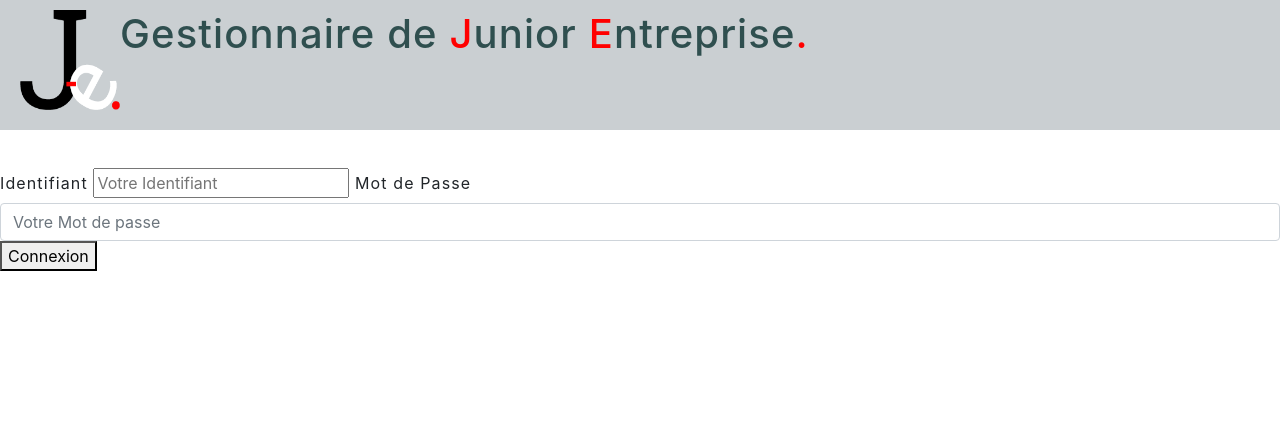
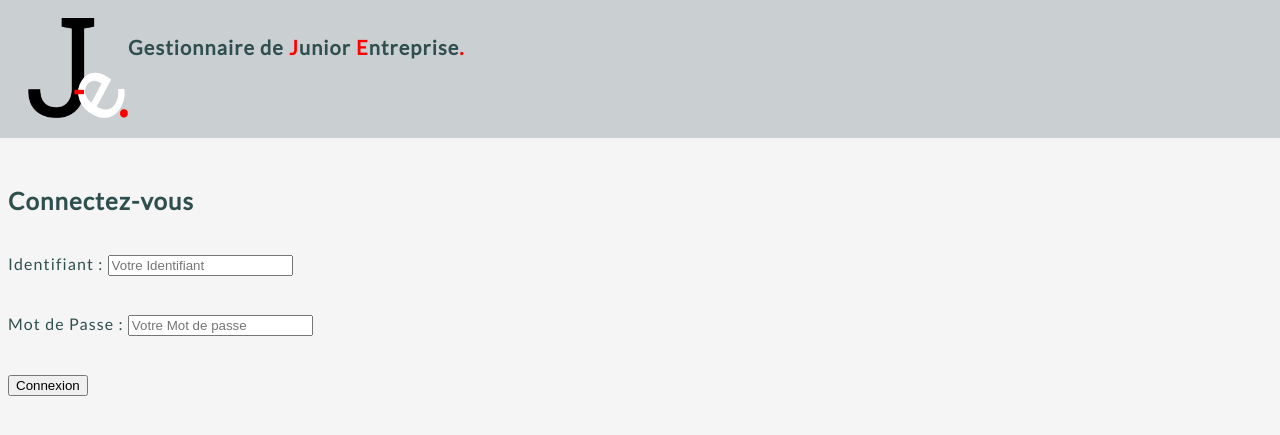
Before and after one commit to TortankQ/JuniorEntreprise, a PHP site: page /Controller/FrontController.php in a window 1280 px wide. Shown: the top 435 px of the page. Run offline with PHP 8.4, Linux system fonts and the light colour scheme; some libraries are stand-ins or nearby versions.

Commit message:
updates view

```diff
--- a/View/ajouterutilisateur.php
+++ b/View/ajouterutilisateur.php
@@ -1,3 +1,4 @@
+<h2>Ajouter un utilisateur</h2>
 <div>
     <form id="ajouterUtilisateur" method="POST" action="../Controller/AjouterutilisateurController.php">
         <label for="identifiant">Identifiant</label>
@@ -5,14 +6,17 @@
         <label for="password">Mot de Passe</label>
         <input type="password" class="form-control" name="password" placeholder="Mot de passe">
         <input type="checkbox" class="form-control" name="administrateur" value="true">Administrateur
+        <br/><br/>
         <button type="submit" name="btnAjouter">Ajouter utilisateur</button>
     </form>
 </div>
+<br/><br/>
 <div>
    <form id="retour" method="POST" action="../Controller/MenugestionutilisateurController.php">
         <button type="submit" name="btnRetour">Retour</button>
     </form>
 </div>
+<br/>
 <div>
     <form id="deconnexion" method="POST" action="../Controller/FrontController.php">
         <button type="submit" name="btnDeconnexion">Déconnexion</button>
--- a/View/connexion.php
+++ b/View/connexion.php
@@ -1,10 +1,13 @@
-
+<h2>Connectez-vous</h2>
+<br/>
 <div>
     <form id="connexion" method="POST" action="../Controller/FrontController.php">
-        <label for="exempleUsername">Identifiant</label>
+        <label for="exempleUsername">Identifiant : </label>
         <input type="user" name="username" placeholder="Votre Identifiant">
-        <label for="exemplePassword">Mot de Passe</label>
+        <br/><br/><br/
+        <label for="exemplePassword">Mot de Passe : </label>
         <input type="password" class="form-control" name="password" placeholder="Votre Mot de passe">
+        <br/><br/><br/>
         <button type="submit" name="btnConnexion">Connexion</button>
     </form>
 </div>
--- a/View/css/convention.css
+++ b/View/css/convention.css
@@ -9,6 +9,7 @@ body {
     color: #2F4F4F;
     min-width: 100%;
 
+
 }
 
 body a {
@@ -18,12 +19,10 @@ body a {
     flex-direction: row;
     justify-content: flex-start;
 
+
 }
 
 h2 {
-    color : red;
-    padding: 20px;
-    padding-bottom: 0px;
 }
 
 h3 {
--- a/View/formulaire_convention.php
+++ b/View/formulaire_convention.php
@@ -1,3 +1,4 @@
+<h2>Créer ma convention</h2>
 
    <div id="layout_under_header">&nbsp;
     <form id="convention" method="POST"  action="../Controller/CreationconventionController.php" >
@@ -64,12 +65,13 @@
         </div>
 
     </form>
-
+    <br/>
     <div>
         <form id="retour" method="POST" action="../Controller/MenugestionconventionController.php">
             <button type="submit" name="btnRetour">Retour</button>
         </form>
     </div>
+    <br/>
     <div>
         <form id="deconnexion" method="POST" action="../Controller/FrontController.php">
             <button type="submit" name="btnDeconnexion">Déconnexion</button>
--- a/View/layout.php
+++ b/View/layout.php
@@ -9,14 +9,14 @@
         <link rel="stylesheet" href="css/footer.css">
         <link href="https://fonts.googleapis.com/css?family=Roboto" rel="stylesheet">
         <link href="https://fonts.googleapis.com/css?family=Lato" rel="stylesheet">
-         <link href="bootstrap/css/bootstrap.min.css" rel="stylesheet">
 
         <title>Junior Entreprise - <?=$page?></title>
     </head>
+    <header>
+        <?php include('nav.php'); ?>
+    </header>
     <body>
         <?=$erreur?>
-
-        <?php include('nav.php'); ?>
         <br/><br/>
         <?php include($page.'.php'); ?>
     </body>
--- a/View/menugestionconvention.php
+++ b/View/menugestionconvention.php
@@ -1,14 +1,17 @@
-
+<h2>Menu Gestion Convention</h2>
+<br/>
 <div>
     <form id="creationConvention" method="POST" action="../Controller/CreationconventionController.php">
         <button type="submit" name="btnCreationConvention">Création convention</button>
     </form>
 </div>
+<br/><br/>
 <div>
     <form id="modifierEditerConvention" method="POST" action="../Controller/ConsultermodifierediterconventionController.php">
         <button type="submit" name="btnModifierEditerConvention">Consulter convention</button>
     </form>
 </div>
+<br/><br/>
 <!--
 <div>
     <form id="consulterConvention" method="POST" action="../Controller/MenugestionconventionController.php">
@@ -21,6 +24,7 @@
         <button type="submit" name="btnRetour">Retour</button>
     </form>
 </div>
+<br/><br/>
 <div>
     <form id="deconnexion" method="POST" action="../Controller/FrontController.php">
         <button type="submit" name="btnDeconnexion">Déconnexion</button>
--- a/View/menugestionfacture.php
+++ b/View/menugestionfacture.php
@@ -1,14 +1,16 @@
-
+<h2>Menu Gestion Facture</h2>
 <div>
     <form id="consulterediterfacture" method="POST" action="../Controller/MenugestionfactureController.php">
         <button type="submit" name="btnConsulterEditerFacture">consulter/editer factures</button>
     </form>
 </div>
+<br/><br/>
 <div>
    <form id="retour" method="POST" action="../Controller/MenuprincipalController.php">
         <button type="submit" name="btnRetour">Retour</button>
     </form>
 </div>
+<br/><br/>
 <div>
     <form id="deconnexion" method="POST" action="../Controller/FrontController.php">
         <button type="submit" name="btnDeconnexion">Déconnexion</button>
--- a/View/menugestionutilisateur.php
+++ b/View/menugestionutilisateur.php
@@ -1,24 +1,28 @@
-
+<h2>Menu Gestion Utilisateur</h2>
 <div>
     <form id="ajouterUtilisateur" method="POST" action="../Controller/AjouterutilisateurController.php">
         <button type="submit" name="btnAjouterUtilisateur">Ajouter utilisateur</button>
     </form>
 </div>
+<br/><br/>
 <div>
     <form id="modifierUtilisateur" method="POST" action="../Controller/ModifierutilisateurController.php">
         <button type="submit" name="btnModifierUtilisateur">Modifier utilisateur</button>
     </form>
 </div>
+<br/><br/>
 <div>
     <form id="supprimerUtilisateur" method="POST" action="../Controller/SupprimerutilisateurController.php">
         <button type="submit" name="btnSupprimerutilisateur">Supprimer utilisateur</button>
     </form>
 </div>
+<br/><br/>
 <div>
    <form id="retour" method="POST" action="../Controller/MenuprincipalController.php">
         <button type="submit" name="btnRetour">Retour</button>
     </form>
 </div>
+<br/>
 <div>
     <form id="deconnexion" method="POST" action="../Controller/FrontController.php">
         <button type="submit" name="btnDeconnexion">Déconnexion</button>
--- a/View/menuprincipal.php
+++ b/View/menuprincipal.php
@@ -1,9 +1,11 @@
-
+<h2>Menu Principal</h2>
+<br/>
 <div>
     <form id="gestionConvention" method="POST" action="../Controller/MenugestionconventionController.php">
         <button type="submit" name="btnGestionConvention">Gestion des conventions</button>
     </form>
 </div>
+<br/><br/>
 <!--
 <div>
     <form id="gestionFacture" method="POST" action="../Controller/MenugestionfactureController.php">
@@ -17,6 +19,7 @@
         <button type="submit" name="btnGestionUtilisateur">Gestion des utilisateurs</button>
     </form>
 </div>
+<br/><br/>
 <?php endif; ?>
 <div>
     <form id="deconnexion" method="POST" action="../Controller/FrontController.php">
--- a/View/modifierutilisateur.php
+++ b/View/modifierutilisateur.php
@@ -1,4 +1,4 @@
-
+<h2>Modifier les données d'un utilisateur</h2>
 <div>
     <form id="modifierUtilisateur" method="POST" action="../Controller/ModifierutilisateurController.php">
         <label for="identifiant">Identifiant</label>
@@ -8,11 +8,13 @@
         <button type="submit" name="btnModifier">Modifier utilisateur</button>
     </form>
 </div>
+<br/>
 <div>
    <form id="retour" method="POST" action="../Controller/MenugestionutilisateurController.php">
         <button type="submit" name="btnRetour">Retour</button>
     </form>
 </div>
+<br/>
 <div>
     <form id="deconnexion" method="POST" action="../Controller/FrontController.php">
         <button type="submit" name="btnDeconnexion">Déconnexion</button>
--- a/View/nav.php
+++ b/View/nav.php
@@ -1,26 +1,11 @@
 <!--NAVBAR-->
 <nav>
   <div class="logo_nav">
-    <a class="logo" href="index.html">
+    <a class="logo" href="FrontController.php">
       <img src="src/logo.png" alt="logo junior entreprise" height=100 width=100 />
       <h1>Gestionnaire de <span>J</span>unior <span>E</span>ntreprise<span>.</span></h1>
     </a>
   </div>
 
-<!--
-  <div>
-    <ul id="menu-deroulant">
-      <li><a href="#">Menu</a>
-        <ul>
-          <li><a href="#">Créer ma convention</a></li>
-          <li><a href="#">Editer ma convention</a></li>
-          <li><a href="#">Consulter mes conventions</a></li>
-          <li><a href="#">Mon compte</a></li>
-
-        </ul>
-      </li>
-    </ul>
-  </div>
--->
 
 </nav><!-- END NAVBAR=====================-->
```
Also changed, not shown: View/supprimerutilisateur.php (+5 -3 lines).
